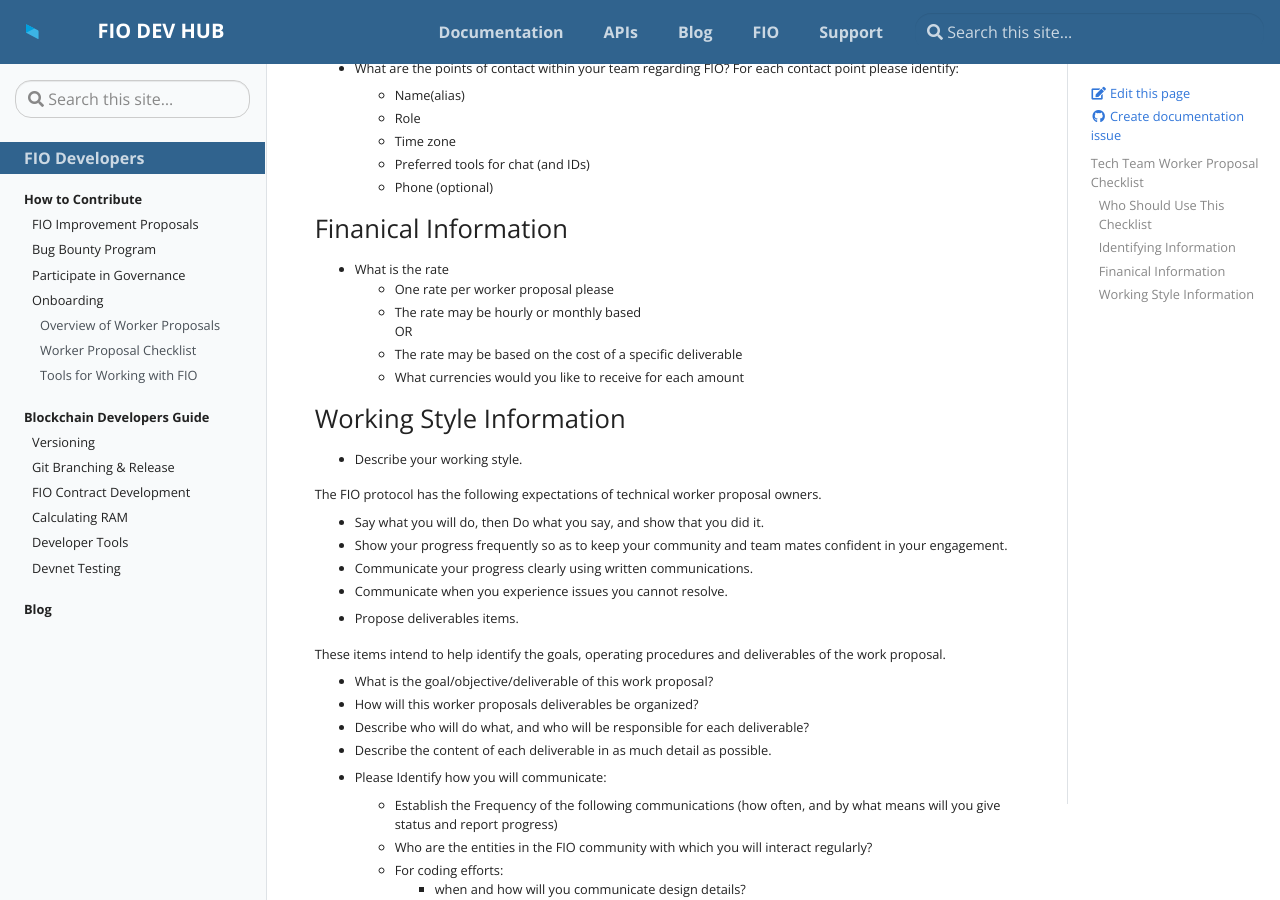
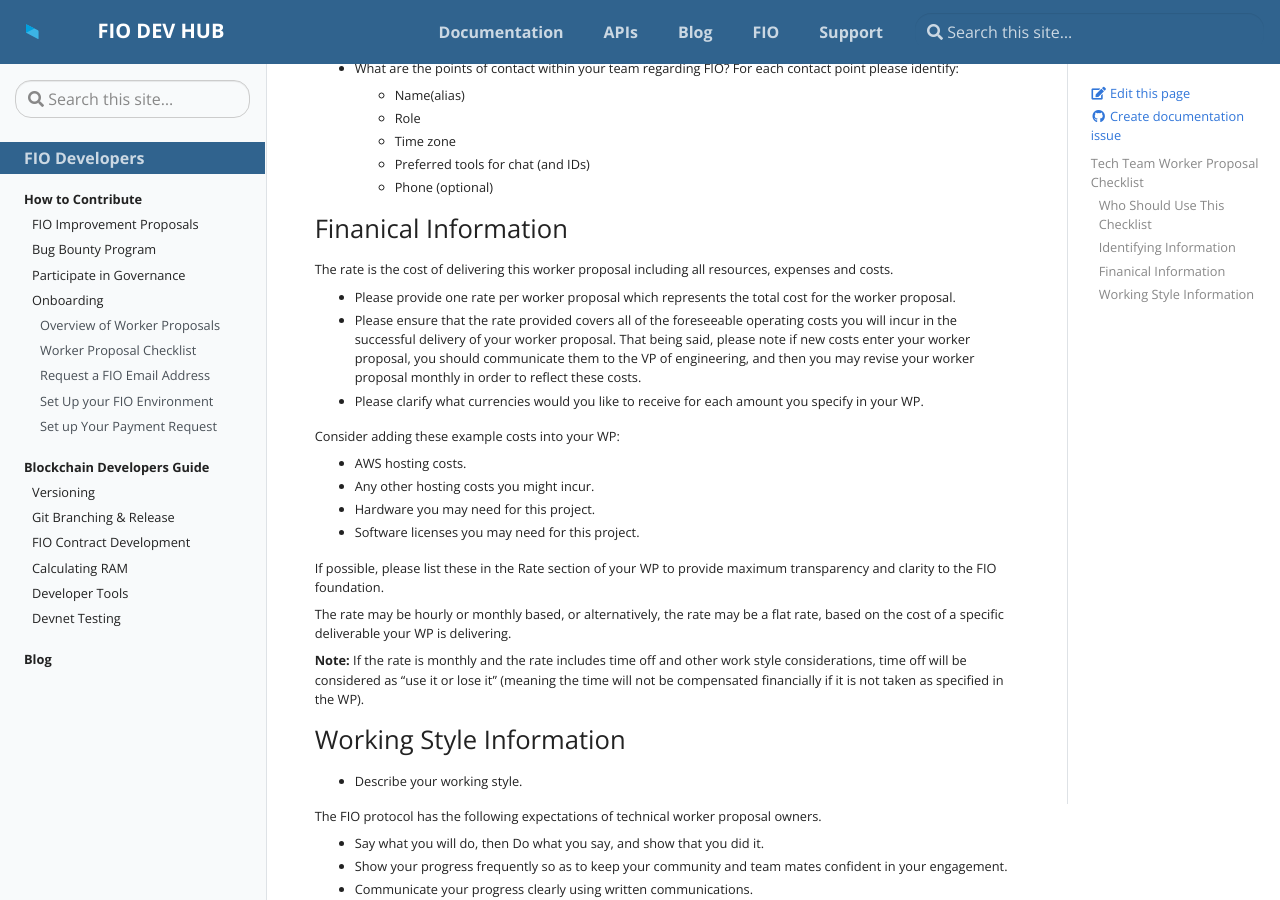
Before and after one commit to fioprotocol/fio-devhub, a Jekyll site: the page built from _docs/contribute/onboarding-workerpropcheck.md, in a window 1280 px wide and 900 px high, scrolled down 665 px. Built offline with Jekyll 4.4.1, drawn with Linux system fonts in a browser that asks for light colours.

Commit message:
Updated financial info, email and get paid
This covers Eric's request for changes to the Financial part of the onboarding checklist, plus pulling in stuff from wiki.  Also updated the left nav.

```diff
--- a/_data/toc-dev.yml
+++ b/_data/toc-dev.yml
@@ -33,8 +33,12 @@
           url: "docs/contribute/onboarding-workerprop"
         - title: Worker Proposal Checklist
           url: "docs/contribute/onboarding-workerpropcheck"
-        - title: Tools for Working with FIO
+        - title: Request a FIO Email Address
+          url: "docs/contribute/onboarding-email"
+        - title: Set Up your FIO Environment
           url: "docs/contribute/onboarding-tools"
+        - title: Set up Your Payment Request
+          url: "docs/contribute/onboarding-getpaid"
 - title: Blockchain Developers Guide
   url: "docs/developers"
   links:
--- /dev/null
+++ b/_docs/contribute/onboarding-getpaid.md
@@ -0,0 +1,30 @@
+---
+layout: page-dev
+title: Set Up Process for Payment
+description: Set Up Process for Payment
+---
+# Get Paid for your Worker Proposal
+|Type of Worker Proposal|Summary of Process|
+|---|---|
+|Delivery-based Worker Proposal|If your Worker Proposal has been approved and you have completed the work described in your worker proposal, you will have to submit a Payment Request in order to get paid. If you need to be paid ahead of completing the work, you must obtain approval from the Steering Committee ahead of time.|
+|On-going effort-based Worker Proposal|If you have a monthly worker proposal, you will have to submit a Payment Request every month on the first of each month.|
+
+## Create a Payment Request
+* [Find your Active worker proposal](https://fioprotocol.atlassian.net/jira/software/c/projects/WP/boards/)
+* Click Create Sub-task (make sure that the subtask shows up as a **Payment Request**)
+* Provide information about the specific deliverable
+    - **Summary** - provide information about the payment purpose, e.g. November 2021 - ACME Company, Completion of ABC project - ACME Company
+    - **Proof of deliverables** - provide description and/or links to documents that demonstrate that the work has been completed, e.g. links to Github, Jira stories, etc.
+    - **Payment date** - provide a date when payment should be made
+    - **Requested compensation** - provide USD equivalent for the payment amount (You will be paid in the currency you have indicated in your Worker Proposal)
+* Accept Terms and Conditions
+* Click **Create** to create the Payment Request
+
+## Submitting Payment Request
+Once you have provided all information:
+* Change the status of the Payment Request to Ready for Review
+* Send FIO Request for the desired token to lukeboard@fiomembers
+    - You can use any of the wallets supporting FIO Request
+    - If your payment is in a USD-linked stablecoin, submit a request for equivalent amount of that stablecoin, e.g. if you your Worker Proposal pays you 100 USD and you will be paid in USDT, submit a request for 100 USDT, even if the rate of exchange is not precisely 1.00000000
+    - If your payment is in FIO or any other non-USD-linked stablecoin, submit a request for the desired token amount using rate of exchange from Coinmarket cap for closing day before your Payment Date.
+    - In the memo field enter the issue number of your Payment Request, e.g. WP-739
--- a/_docs/contribute/onboarding-workerpropcheck.md
+++ b/_docs/contribute/onboarding-workerpropcheck.md
@@ -38,12 +38,24 @@ This page aids in the creation/modification of new worker proposals that serve t
     - Phone (optional)
 
 ## Finanical Information
-* What is the rate
-    - One rate per worker proposal please
-    - The rate may be hourly or monthly based
-    OR
-    - The rate may be based on the cost of a specific deliverable
-    - What currencies would you like to receive for each amount
+The rate is the cost of delivering this worker proposal including all resources, expenses and costs.
+* Please provide one rate per worker proposal which represents the total cost for the worker proposal.
+* Please ensure that the rate provided covers all of the foreseeable operating costs you will incur in the successful delivery of your worker proposal.  That being said, please note if new costs enter your worker proposal, you should communicate them to the VP of engineering, and then you may revise your worker proposal monthly in order to reflect these costs.
+* Please clarify what currencies would you like to receive for each amount you specify in your WP.
+
+Consider adding these example costs into your WP:
+* AWS hosting costs.
+* Any other hosting costs you might incur.
+* Hardware you may need for this project.
+* Software licenses you may need for this project.
+
+If possible, please list these in the Rate section of your WP to provide maximum transparency and clarity to the FIO foundation.
+
+The rate may be hourly or monthly based, or alternatively, the rate may be a flat rate, based on the cost of a specific deliverable your WP is delivering.
+
+**Note:** If the rate is monthly and the rate includes time off and other work style considerations, time off will be considered as “use it or lose it” (meaning the time will not be compensated financially if it is not taken as specified in the WP).
+
+
 
 ## Working Style Information
 * Describe your working style.
```
Also changed, not shown: _docs/contribute/onboarding-email.md (added, +20 -0 lines), _docs/contribute/onboarding.md (+2 -2 lines).
